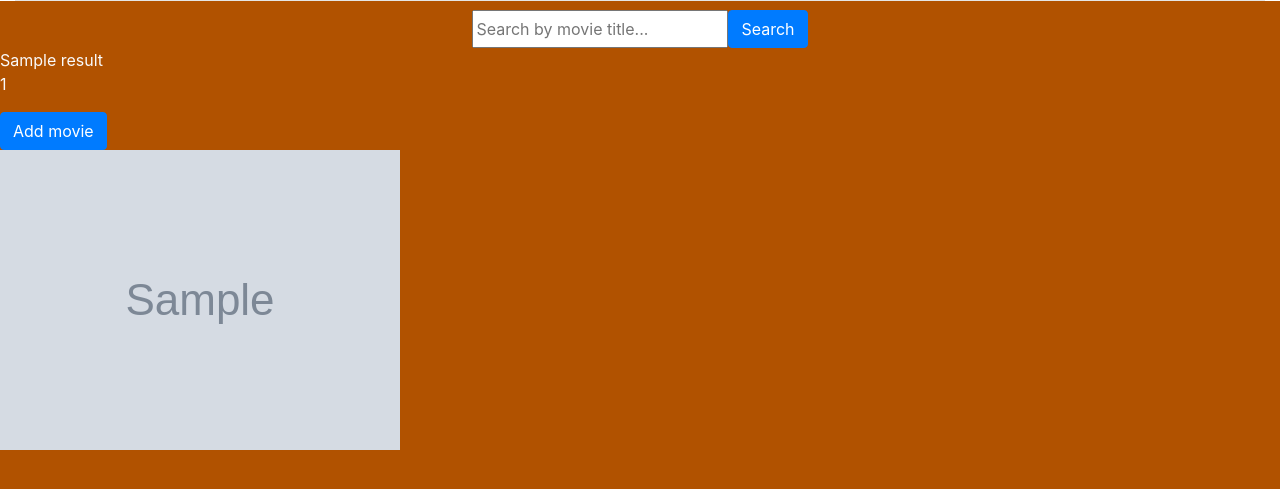
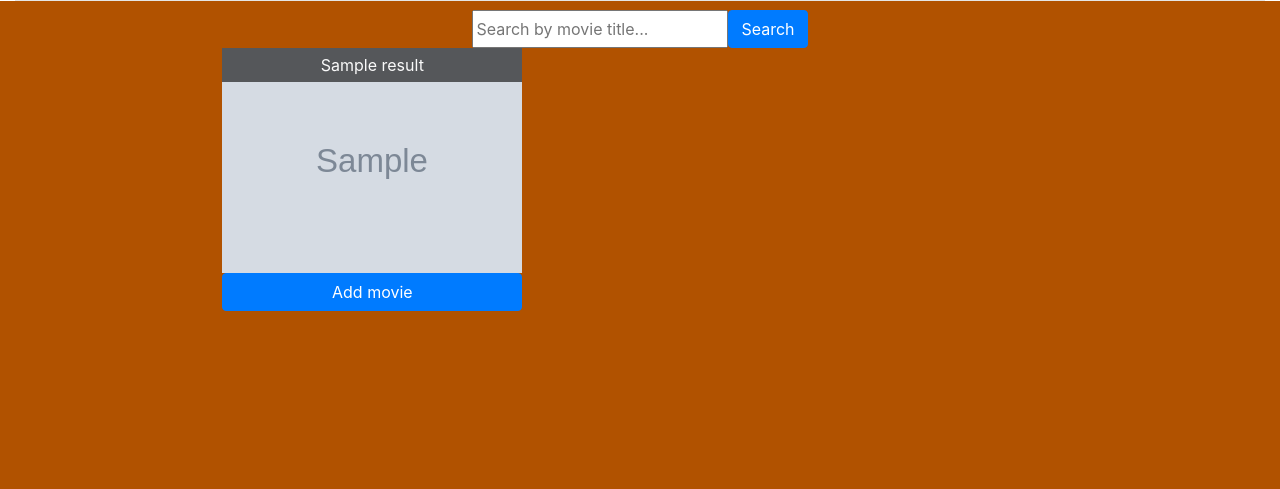
Before and after one commit to Albastraoz/MovieCity, a Django app: template home/templates/search.html in a window 1280 px wide. Shown: the part 56-545 px from the top of the page. Run offline with Django 3.2, Linux system fonts and the light colour scheme; tables that the repository leaves empty hold one stand-in row (values such as "Sample post"); the template is opened without the code that fills it: values that come from a table or form of the project are taken from there, most other values are stand-ins (such as "Sample title", 1, 10 or a date in 2020); grey boxes marked "Sample" are stand-in pictures; some libraries are stand-ins or nearby versions.

Commit message:
Created styling to search results for movies and let them be positioned correctly on the screen.

```diff
--- a/home/templates/search.html
+++ b/home/templates/search.html
@@ -18,15 +18,22 @@
     </div>
 </div>
 
-    {% for result in results %}
-        <p>{{ result.Title }}<br>
-        {{ result.imdbID }}<br>
-        <form class="form" method="POST" action="{% url 'add_movie' result.imdbID %}">
-            {% csrf_token %}
-            <button type="submit" class="btn btn-primary">Add movie</button>
-        </form>
+<div class="row justify-content-center">
+    <div class="col-12 col-md-8">
+        {% for result in results %}
+            <div class="movie-container mx-1 mb-3">
+                <img src="{{ result.Poster }}" class="poster-settings">
+                <div class="title-setting">
+                    {{ result.Title }}
+                </div>
 
-        <img src="{{ result.Poster }}">
-    {% endfor %}
+                <form class="form" method="POST" action="{% url 'add_movie' result.imdbID %}">
+                    {% csrf_token %}
+                    <button type="submit" class="btn btn-primary add-movie">Add movie</button>
+                </form>
+            </div>
+        {% endfor %}
+    </div>
+</div>
 
 {% endblock %}
--- a/static/css/styles.css
+++ b/static/css/styles.css
@@ -11,3 +11,29 @@ body {
 .nav-link {
     display: inline-block;
 }
+
+.movie-container {
+    position: relative;
+    display: inline-block;
+    width: 300px;
+}
+
+.title-setting {
+    background-color: rgba(0, 0, 0, 0.6);
+    position: absolute;
+    width: 100%;
+    text-align: center;
+    padding-top: 5px;
+    padding-bottom: 5px;
+    top: 0px;
+}
+
+.poster-settings {
+    width: 100%;
+    max-height: 420px;
+    overflow: hidden;
+}
+
+.add-movie {
+    width: 300px;
+}
```
